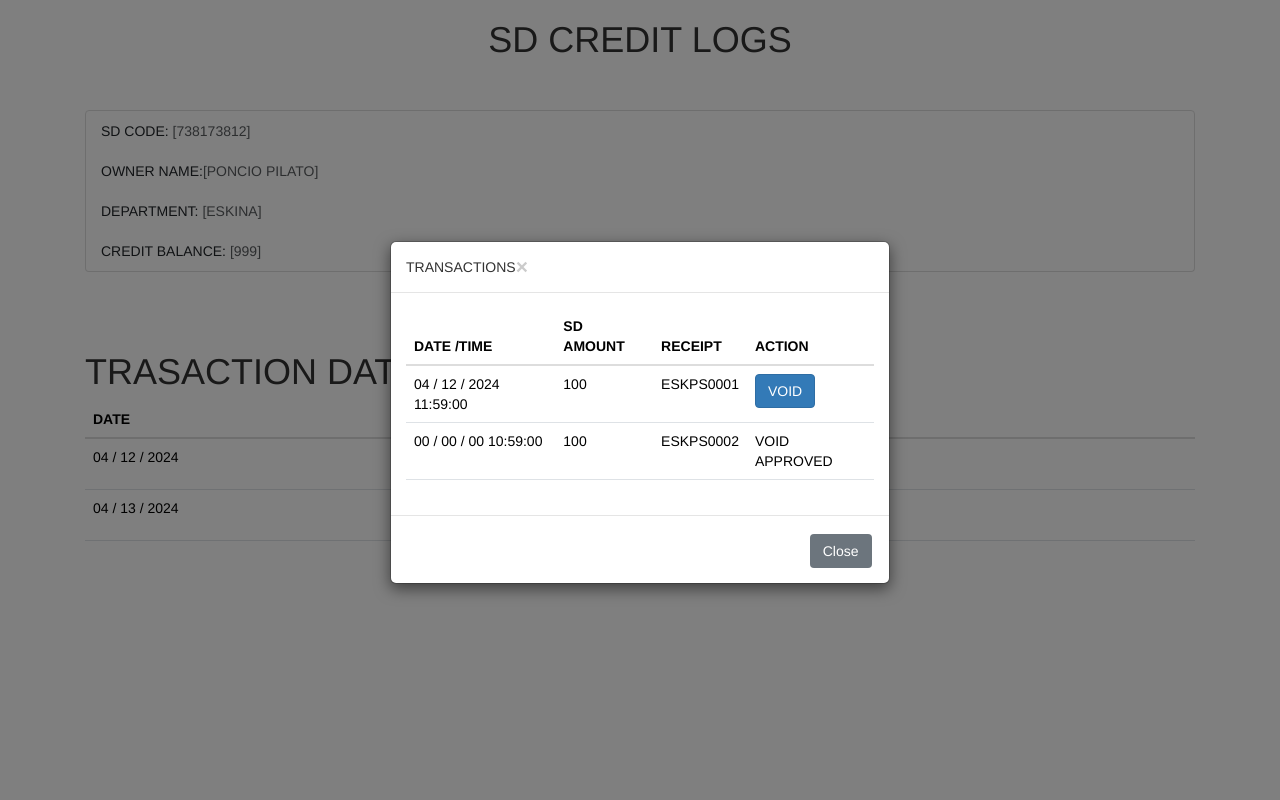
After one commit to souleater0/coupon, a PHP site: page /sdowner_view.php in a window 1280 px wide, after a click on "VIEW". The commit adds this page. Run offline with PHP 8.4, Linux system fonts and the light colour scheme; some libraries are stand-ins or nearby versions.

Commit message:
update sd

```diff
--- /dev/null
+++ b/sdowner_view.php
@@ -0,0 +1,134 @@
+<!DOCTYPE html>
+<html lang="en">
+<head>
+  <meta charset="UTF-8" />
+  <title>sdowner</title>
+  <meta name="viewport" content="width=device-width,initial-scale=1" />
+  <meta name="description" content="" />
+  <link rel="icon" href="favicon.png">
+   <link href="assets/bootstrap533.min.css" rel="stylesheet">
+    <link rel="stylesheet" href="assets/toastr.min.css">
+    <link rel="stylesheet" href="assets/bootstrap.min.css">
+    <script src="assets/jquery.min.js"></script>
+    <script src="assets/bootstrap.min.js"></script>
+
+</head>
+<body>
+  <div class="container">
+        <h1 class="text-center">SD CREDIT LOGS</h1><br><br>
+        <div class="row">
+            <div class="col-md-12">
+                <ul class="list-group">
+                    <li class="list-group-item">SD CODE: <span class="text-muted">[738173812]</span></li>
+                    <li class="list-group-item">OWNER NAME:<span class="text-muted">[PONCIO PILATO]</span></li>
+                    <li class="list-group-item">DEPARTMENT: <span class="text-muted">[ESKINA]</span></li>
+                    <li class="list-group-item">CREDIT BALANCE: <span class="text-muted">[999]</span></li>
+                </ul>
+            </div>
+        </div>
+    </div>
+    <!--  --><br><br>
+    <div class="container">
+        <h1 class="text-left">TRASACTION DATE</h1>
+        <div class="row">
+            <div class="col-md-12">
+                <div class="report-container">
+<table class="table table-hover">
+        <thead>
+            <tr>
+            <th scope="col">DATE</th>
+            <th scope="col">ACTION</th>
+            </tr>
+        </thead>
+        <tbody id="tableReport">
+          <tr>
+          <td>04 / 12 / 2024</td>
+                  <td><button type="button" class="btn btn-primary" data-toggle="modal" data-target="#view_transactionbtn">VIEW</button></td>
+          </tr>
+          <td>04 / 13 / 2024</td>
+                  <td><button type="button" class="btn btn-primary" data-toggle="modal" data-target="#view_transactionbtn">VIEW</button></td>
+          </tr>
+        </tbody>
+</table>
+</div>
+            </div>
+        </div>
+    </div>
+
+<!-- Modal -->
+<div class="modal fade" id="view_transactionbtn" tabindex="-1" role="dialog" aria-labelledby="viewmdl_title" aria-hidden="true">
+  <div class="modal-dialog modal-dialog-centered" role="document">
+    <div class="modal-content">
+      <div class="modal-header">
+        <h5 class="modal-title" id="viewmdl_title">TRANSACTIONS</h5>
+        <button type="button" class="close text-right" data-dismiss="modal" aria-label="Close">
+          <span aria-hidden="true">&times;</span>
+        </button>
+      </div>
+      <div class="modal-body">
+      <!-- -->
+
+        <div class="row">
+            <div class="col-md-12">
+                <div class="report-container">
+<table class="table table-hover">
+        <thead>
+            <tr>
+            <th scope="col">DATE /TIME</th>
+            <th scope="col">SD AMOUNT</th>
+            <th scope="col">RECEIPT</th>
+            <th scope="col">ACTION</th>
+            </tr>
+        </thead>
+        <tbody id="tableReport">
+
+                  <td>04 / 12 / 2024 11:59:00</td>
+                  <td>100</td>
+                  <td>ESKPS0001</td>
+                  <td><button type="button" class="btn btn-primary" data-toggle="modal" data-target="#void_inputmdl">
+VOID
+</button></td>
+<!-- PANG POP UP SA VOID PIN -->
+<div class="modal fade" id="void_inputmdl" tabindex="-1" role="dialog" aria-labelledby="voidpn_ttl" aria-hidden="true" style="overflow-y: hidden;">
+  <div class="modal-dialog modal-dialog-centered" role="document">
+    <div class="modal-content">
+      <div class="modal-header">
+        <h5 class="modal-title" id="voidpn_ttl">Scan Void Pin</h5>
+        <button type="button" class="close" data-dismiss="modal" aria-label="Close">
+          <span aria-hidden="true">&times;</span>
+        </button>
+      </div>
+      <div class="modal-body">
+         <input type="password" class="form-control" aria-label="Small" aria-describedby="inputGroup-sizing-sm">
+      </div>
+      <div class="modal-footer">
+        <button type="button" class="btn btn-secondary" data-dismiss="modal">Close</button>
+      </div>
+    </div>
+  </div>
+</div>
+<!--  -->
+                  <tr>
+                    <td>00 / 00 / 00 10:59:00</td>
+                  <td>100</td>
+                  <td>ESKPS0002</td>
+                  <td>VOID APPROVED</td>
+                  </tr>
+
+        </tbody>
+</table>
+</div>
+            </div>
+        </div>
+
+      <!--  -->
+      </div>
+      <div class="modal-footer">
+        <button type="button" class="btn btn-secondary" data-dismiss="modal">Close</button>
+
+      </div>
+    </div>
+  </div>
+</div>
+</body>
+</html>
```
Also changed, not shown: admin/process/deduct_checker.php (added, +51 -0 lines), admin/views/manage_owner_SD.php (+24 -2 lines), index.php (+55 -3 lines), sql/ecfoodstub_db.sql.
